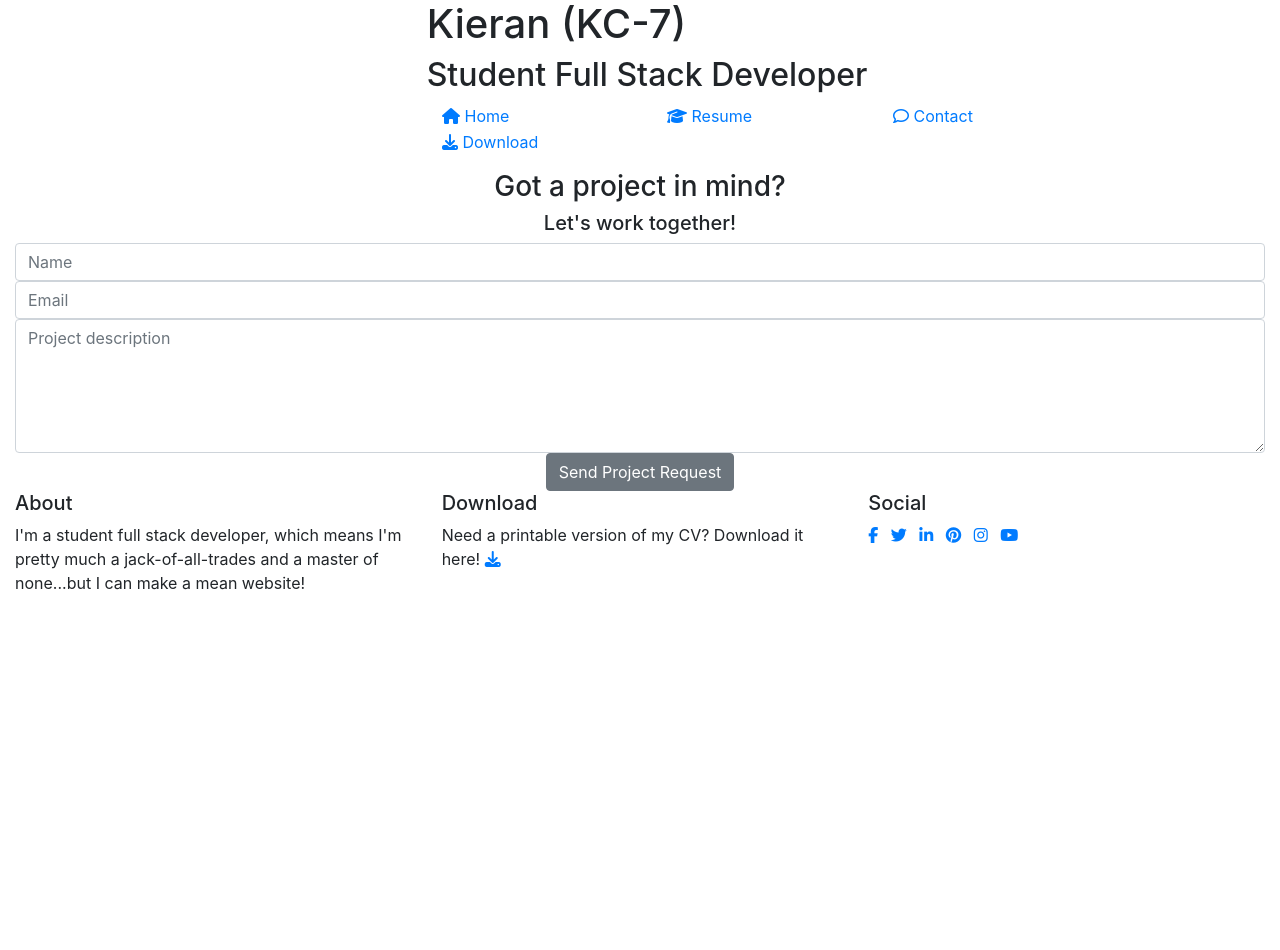
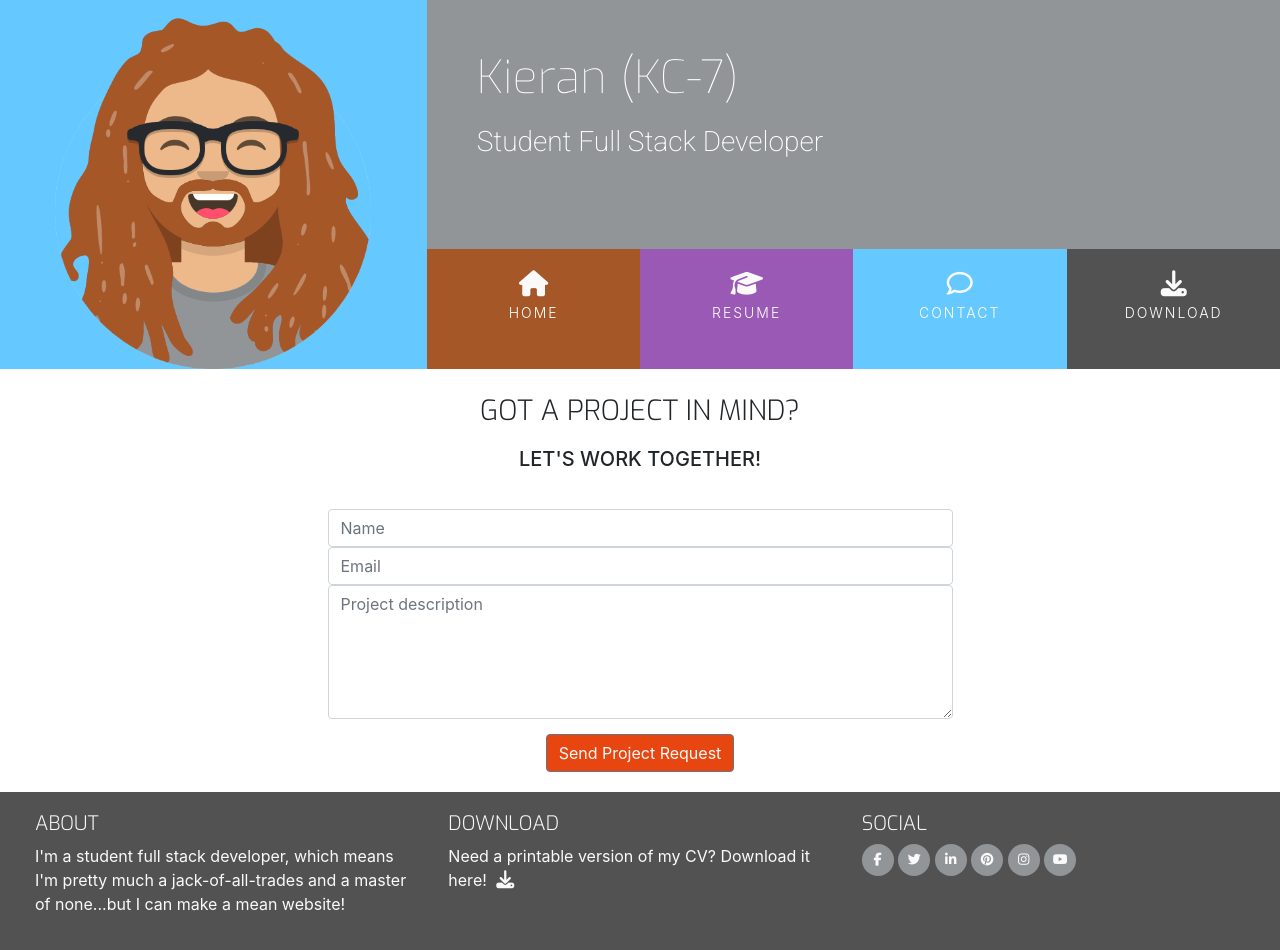
Before and after one commit to KC-7/bootstrap-resume, a plain HTML site: page contact.html in a window 1280 px wide. Before the commit the page ends 800 px from the top, so only its background shows below. Drawn offline with nearby package versions, Linux system fonts and the light colour scheme; the site is published under a folder, as on GitHub Pages, so addresses that start at the root find nothing.

Commit message:
Remove '/bootstrap-resume' from directory links and the '/' before the stylesheet links

```diff
--- a/contact.html
+++ b/contact.html
@@ -16,7 +16,7 @@
         integrity="sha512-csw0Ma4oXCAgd/d4nTcpoEoz4nYvvnk21a8VA2h2dzhPAvjbUIK6V3si7/g/HehwdunqqW18RwCJKpD7rL67Xg=="
         crossorigin="anonymous" referrerpolicy="no-referrer" />
     <!-- CSS -->
-    <link rel="stylesheet" href="/bootstrap-resume/assets/css/style.css" type="text/css" />
+    <link rel="stylesheet" href="assets/css/style.css" type="text/css" />
 
 </head>
 
@@ -38,8 +38,7 @@
                     <div class="col">
                         <ul id="nav" class="list-inline menu-container">
                             <li class="col-6 col-sm-3 list-inline-item ui-menu-color-home menuitem">
-                                <a href="index.html" class="hvr-sweep-to-bottom"><i class="fa fa-home"
-                                        aria-hidden="true"></i>
+                                <a href="index.html" class="hvr-sweep-to-bottom"><i class="fa fa-home" aria-hidden="true"></i>
                                     <span>Home</span></a>
                             </li>
                             <li class="col-6 col-sm-3 list-inline-item ui-menu-color-resume menuitem">
@@ -53,8 +52,8 @@
                                     <span>Contact</span></a>
                             </li>
                             <li class="col-6 col-sm-3 list-inline-item ui-menu-color-download menuitem">
-                                <a href="/bootstrap-resume/assets/cv/cv.pdf" target="_blank"
-                                    class="hvr-sweep-to-bottom"><i class="fa fa-download" aria-hidden="true"></i>
+                                <a href="assets/cv/cv.pdf" target="_blank" class="hvr-sweep-to-bottom"><i class="fa fa-download"
+                                        aria-hidden="true"></i>
                                     <span>Download</span></a>
                             </li>
                         </ul>
@@ -102,7 +101,7 @@
                 <h5 class="uppercase general-sub">Download</h5>
                 <p class="inline-block">
                     Need a printable version of my CV? Download it here!
-                    <a href="/bootstrap-resume/assets/cv/cv.pdf" target="_blank" class="cv-pdf">
+                    <a href="assets/cv/cv.pdf" target="_blank" class="cv-pdf">
                         <i class="fa fa-download" aria-hidden="true"></i>
                         <span class="sr-only">Download Link.</span>
                     </a>
--- a/index.html
+++ b/index.html
@@ -16,7 +16,7 @@
         integrity="sha512-csw0Ma4oXCAgd/d4nTcpoEoz4nYvvnk21a8VA2h2dzhPAvjbUIK6V3si7/g/HehwdunqqW18RwCJKpD7rL67Xg=="
         crossorigin="anonymous" referrerpolicy="no-referrer" />
     <!-- CSS -->
-    <link rel="stylesheet" href="/bootstrap-resume/assets/css/style.css" type="text/css" />
+    <link rel="stylesheet" href="assets/css/style.css" type="text/css" />
 
 </head>
 
@@ -38,8 +38,7 @@
                     <div class="col">
                         <ul id="nav" class="list-inline menu-container">
                             <li class="col-6 col-sm-3 list-inline-item ui-menu-color-home menuitem">
-                                <a href="index.html" class="hvr-sweep-to-bottom"><i class="fa fa-home"
-                                        aria-hidden="true"></i>
+                                <a href="index.html" class="hvr-sweep-to-bottom"><i class="fa fa-home" aria-hidden="true"></i>
                                     <span>Home</span></a>
                             </li>
                             <li class="col-6 col-sm-3 list-inline-item ui-menu-color-resume menuitem">
@@ -53,8 +52,8 @@
                                     <span>Contact</span></a>
                             </li>
                             <li class="col-6 col-sm-3 list-inline-item ui-menu-color-download menuitem">
-                                <a href="/bootstrap-resume/assets/cv/cv.pdf" target="_blank"
-                                    class="hvr-sweep-to-bottom"><i class="fa fa-download" aria-hidden="true"></i>
+                                <a href="assets/cv/cv.pdf" target="_blank" class="hvr-sweep-to-bottom"><i class="fa fa-download"
+                                        aria-hidden="true"></i>
                                     <span>Download</span></a>
                             </li>
                         </ul>
@@ -193,7 +192,7 @@
                 <h5 class="uppercase general-sub">Download</h5>
                 <p class="inline-block">
                     Need a printable version of my CV? Download it here!
-                    <a href="/bootstrap-resume/assets/cv/cv.pdf" target="_blank" class="cv-pdf">
+                    <a href="assets/cv/cv.pdf" target="_blank" class="cv-pdf">
                         <i class="fa fa-download" aria-hidden="true"></i>
                         <span class="sr-only">Download Link.</span>
                     </a>
```
Also changed, not shown: resume.html (+5 -6 lines).
